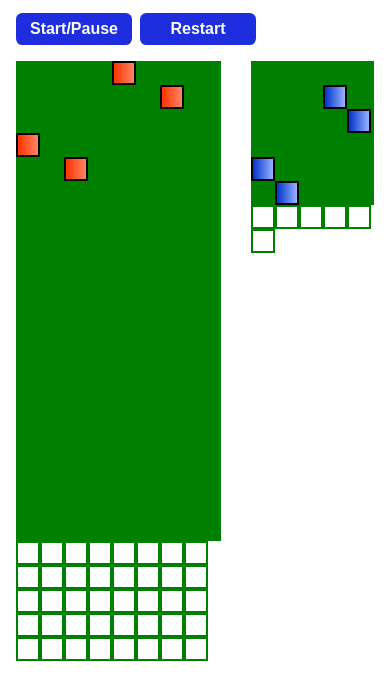
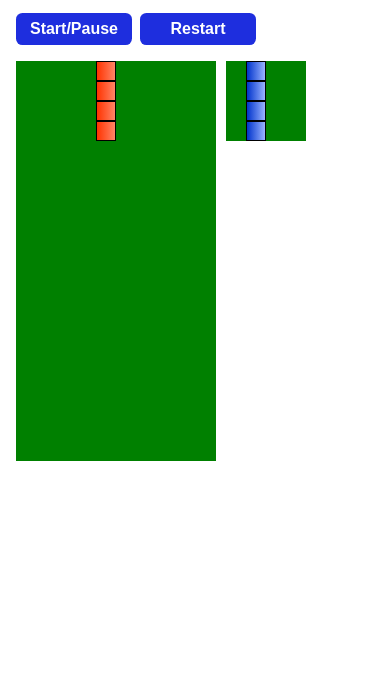
Before and after one commit to gustavopolonio/Tetris, a plain HTML site: page index.html in a window 390 px wide. Shown: the part 56-756 px from the top of the page. Drawn offline with Linux system fonts and the light colour scheme.

Commit message:
mobile responsible

```diff
--- a/app.js
+++ b/app.js
@@ -35,10 +35,10 @@ document.addEventListener("DOMContentLoaded", () => {
   ]
 
   const oTetramino = [
-    [0, 1, width, width + 1],
-    [0, 1, width, width + 1],
-    [0, 1, width, width + 1],
-    [0, 1, width, width + 1]
+    [1, 2, 1 + width, width + 2],
+    [1, 2, 1 + width, width + 2],
+    [1, 2, 1 + width, width + 2],
+    [1, 2, 1 + width, width + 2]
   ]
 
   const iTetramino = [
@@ -179,20 +179,39 @@ document.addEventListener("DOMContentLoaded", () => {
     draw()
   }
 
+  // See if is mobile or web
+  const isMobile = window.matchMedia('(max-width: 450px)').matches;
+
+  let upNextTetraminos = [];
+  let displayIndex = 0
+
+  if (isMobile) {
     // Show up Next tetramino in mini grid
-  const displaySquares = document.querySelectorAll(".mini-grid div")
-  const displayWidth = 6
-  let displayIndex = 6
+    const displayWidth = 4
+    displayIndex = 0
 
     // The tetraminos without rotations
-  const upNextTetraminos = [
+    upNextTetraminos = [
+      [1, 2, 1 + displayWidth, 1 + 2 * displayWidth],
+      [1 + displayWidth, 2 + displayWidth, displayWidth * 2, 1 + displayWidth * 2],
+      [1 + displayWidth, displayWidth * 2, 1 + displayWidth * 2, 2 + displayWidth * 2],
+      [1 + displayWidth, 2 + displayWidth, 1 + displayWidth * 2, 2 + displayWidth * 2],
+      [1, 1 + displayWidth, 1 + 2 * displayWidth, 1 + 3 * displayWidth]
+    ]
+  } else {
+    const displayWidth = 6
+    displayIndex = 6
+
+    upNextTetraminos = [
       [2, 3, 2 + displayWidth, 2 + 2 * displayWidth],
       [2 + displayWidth, 3 + displayWidth, 1 + displayWidth * 2, 2 + displayWidth * 2],
       [2 + displayWidth, 1 + displayWidth * 2, 2 + displayWidth * 2, 3 + displayWidth * 2],
       [2 + displayWidth, 3 + displayWidth, 2 + displayWidth * 2, 3 + displayWidth * 2],
       [2, 2 + displayWidth, 2 + 2 * displayWidth, 2 + 3 * displayWidth]
     ]
+  }
 
+  const displaySquares = document.querySelectorAll(".mini-grid div")
 
   // Display the shape in mini grid
   function displayShape() {
--- a/index.html
+++ b/index.html
@@ -256,26 +256,26 @@
           <div></div>
           <div></div>
           <div></div>
-          <div></div>
-          <div></div>
-          <div></div>
-          <div></div>
-          <div></div>
-          <div></div>
-          <div></div>
-          <div></div>
-          <div></div>
-          <div></div>
-          <div></div>
-          <div></div>
-          <div></div>
-          <div></div>
-          <div></div>
-          <div></div>
-          <div></div>
-          <div></div>
-          <div></div>
-          <div></div>
+          <div class="mobile-hidden"></div>
+          <div class="mobile-hidden"></div>
+          <div class="mobile-hidden"></div>
+          <div class="mobile-hidden"></div>
+          <div class="mobile-hidden"></div>
+          <div class="mobile-hidden"></div>
+          <div class="mobile-hidden"></div>
+          <div class="mobile-hidden"></div>
+          <div class="mobile-hidden"></div>
+          <div class="mobile-hidden"></div>
+          <div class="mobile-hidden"></div>
+          <div class="mobile-hidden"></div>
+          <div class="mobile-hidden"></div>
+          <div class="mobile-hidden"></div>
+          <div class="mobile-hidden"></div>
+          <div class="mobile-hidden"></div>
+          <div class="mobile-hidden"></div>
+          <div class="mobile-hidden"></div>
+          <div class="mobile-hidden"></div>
+          <div class="mobile-hidden"></div>
         </div>
       </div>
 
--- a/style.css
+++ b/style.css
@@ -59,12 +59,11 @@ body h3 {
 }
 
 .tetramino {
-    background-color: blue;
   border: 2px solid black !important;
 }
 
 #div-transparent {
-    border: none;
+  border: 2px solid transparent;
 }
 
 .mini-grid {
@@ -105,3 +104,41 @@ body h3 {
 .pink {
     background: linear-gradient(to right, #cc0099, #ff80ff, #ff99ff);
 }
+
+
+@media (max-width: 450px) {
+  .grid {
+    width: 200px;
+    height: 400px;
+  }
+
+  .grid div {
+    width: 18px;
+    height: 18px;
+    border: 1px solid green;
+  }
+
+  #div-transparent {
+    border: 1px solid transparent;
+  }
+
+  .tetramino {
+    border: 1px solid black !important;
+  }
+
+  .mini-grid {
+    width: 80px;
+    height: 80px;
+    margin-left: 10px;
+  }
+
+  .mini-grid div {
+    width: 18px;
+    height: 18px;
+    border: 1px solid green;
+  }
+
+  .mini-grid .mobile-hidden {
+    border: transparent
+  }
+}
```
Lines whose indentation alone changed are shown as unchanged.
